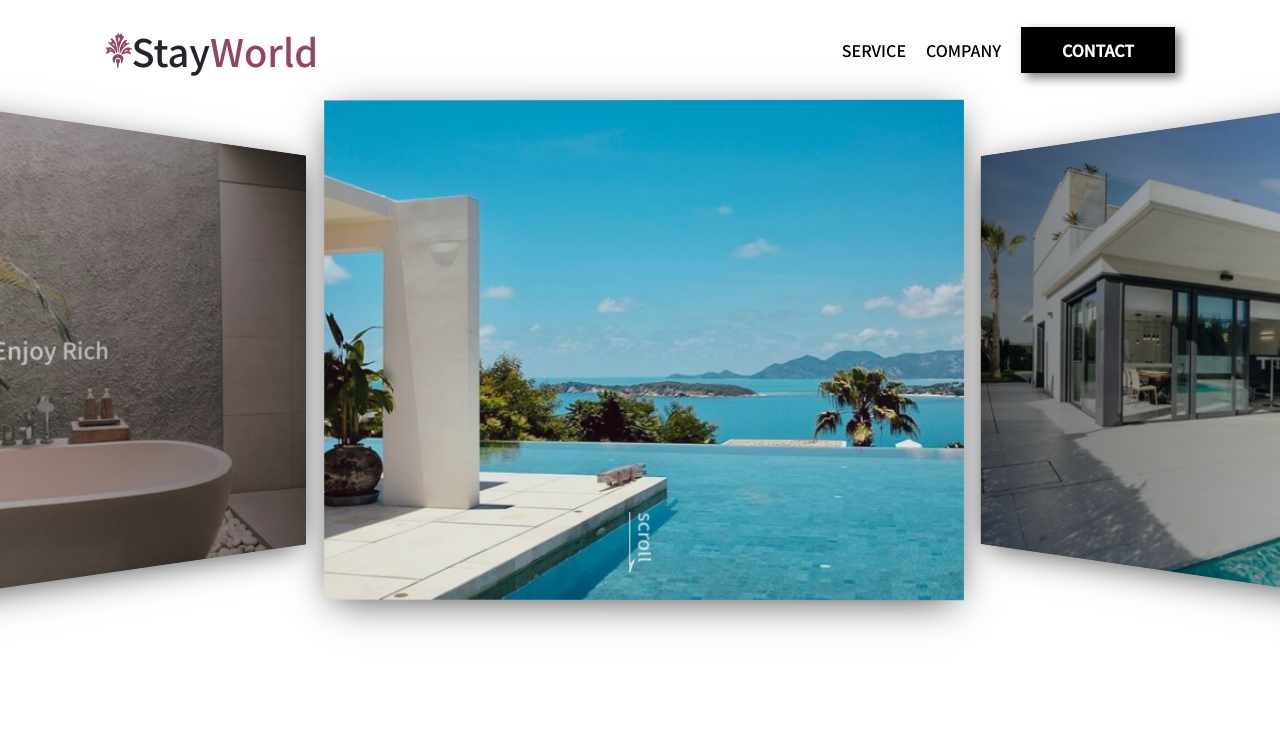
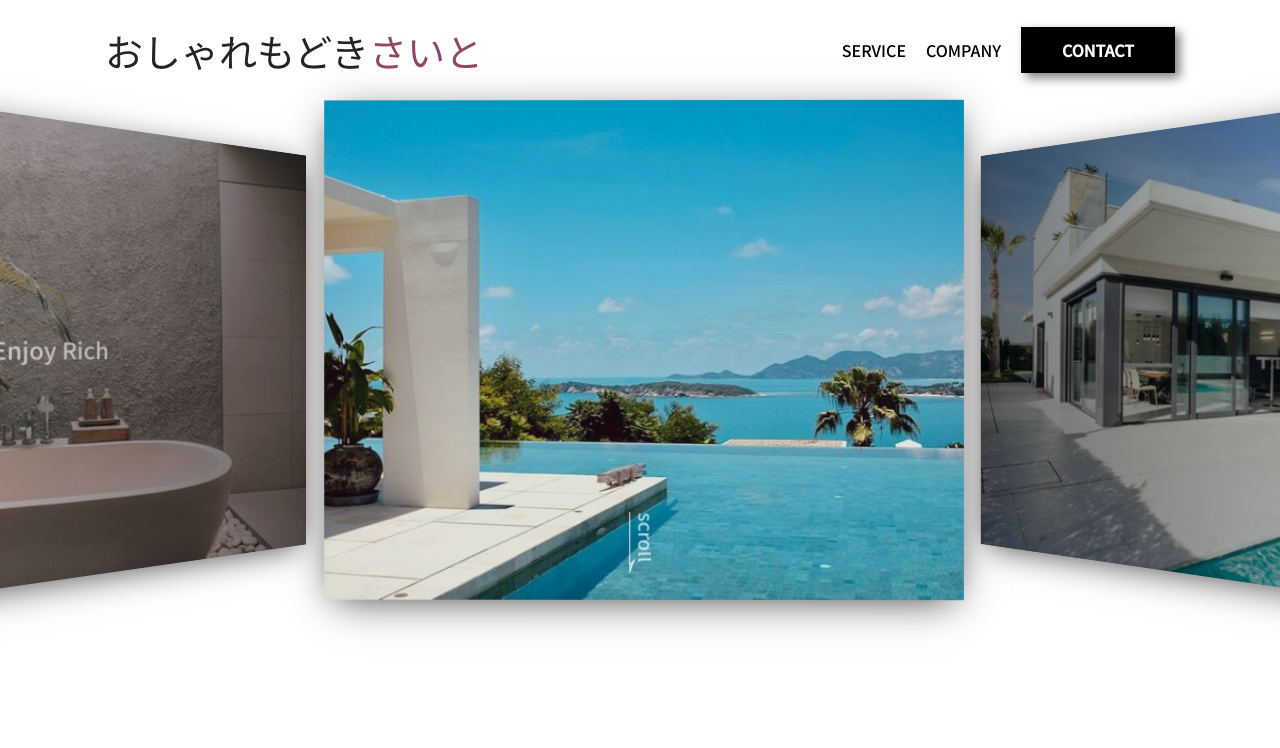
Before and after one commit to 0391017tm/web-site-demo, a plain HTML site: page index.html in a window 1280 px wide. Shown: the top 748 px of the page. Drawn offline with Linux system fonts and the light colour scheme; a web font is replaced by a local one.

Commit message:
タイトル変更

```diff
--- a/index.html
+++ b/index.html
@@ -4,7 +4,7 @@
     <meta charset="UTF-8" />
     <meta name="viewport" content="width=device-width, initial-scale=1.0" />
     <meta http-equiv="X-UA-Compatible" content="ie=edge" />
-    <title>StayWorld</title>
+    <title>デモサイトでござる</title>
     <meta name="description" content="This site is a test site." />
     <link rel="icon" href="images/favicon.png" />
     <link rel="stylesheet" href="styles/loader.css" />
@@ -25,9 +25,8 @@
         <header class="header">
           <div class="header__inner appear up">
             <div class="logo item">
-              <img src="images/logo.svg" alt="" class="logo__img" />
-              <span class="logo__stay">Stay</span>
-              <span class="logo__world">World</span>
+              <span class="logo__stay">おしゃれもどき</span>
+              <span class="logo__world">さいと</span>
             </div>
             <nav class="header__nav">
               <ul class="header__ul">
```
